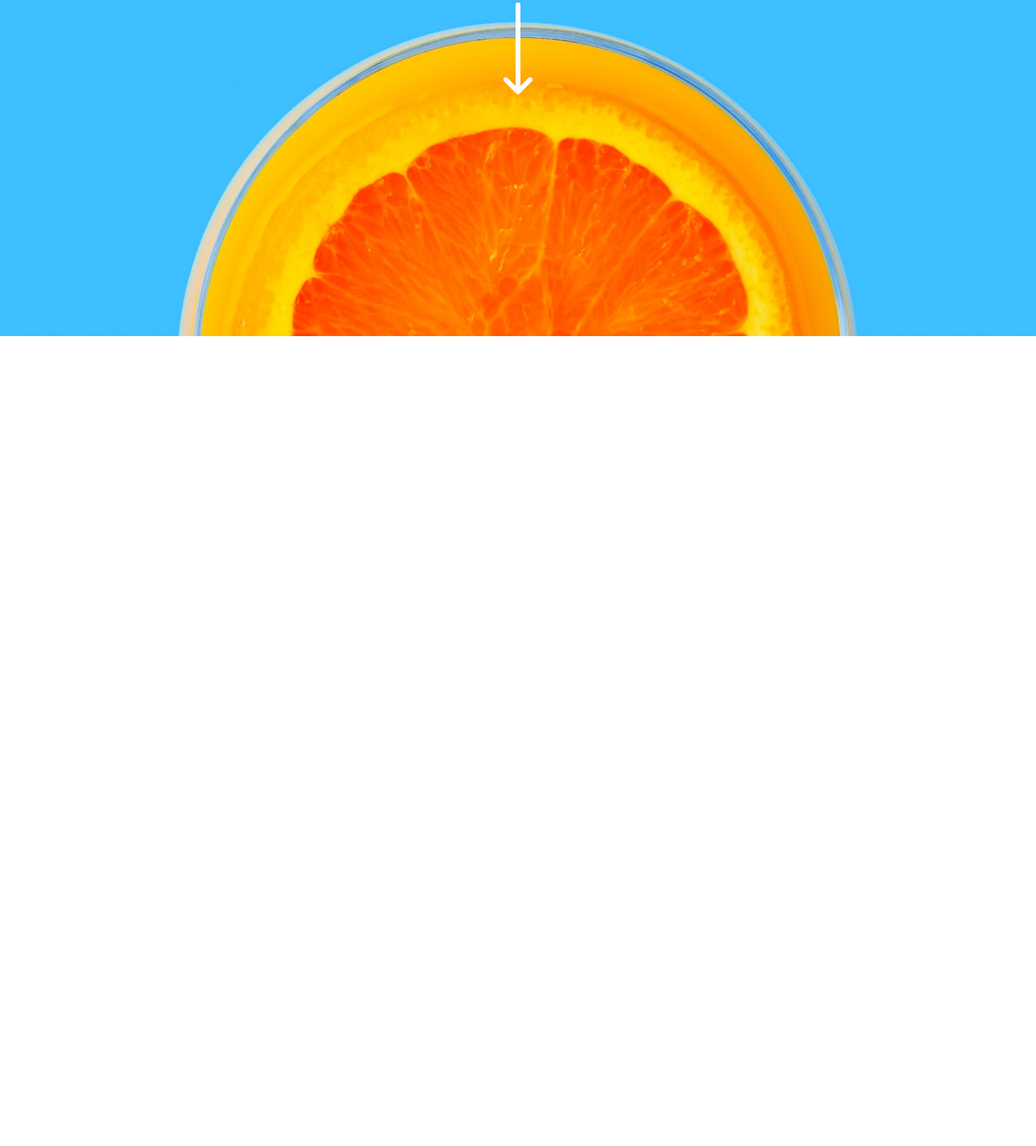
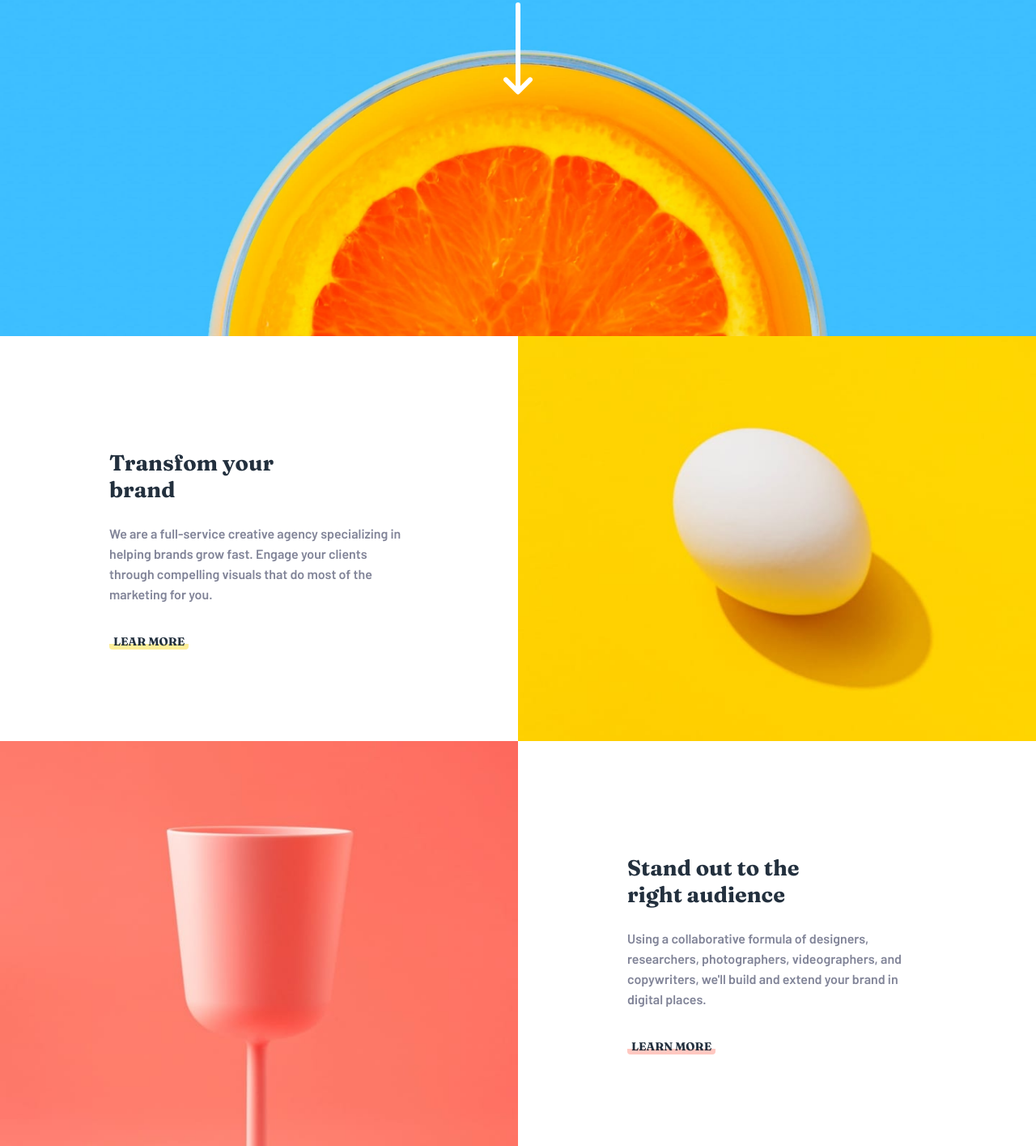
Before and after one commit to byRedHunter/landing-page-sunnyside, a plain HTML site: page index.html in a window 1280 px wide. Shown: the part 385-1800 px from the top of the page at 81% size. Before the commit the page ends 800 px from the top, so only its background shows below. Drawn offline with Linux system fonts and the light colour scheme.

Commit message:
termine la segunda parte del proyecto

```diff
--- a/assets/css/main.css
+++ b/assets/css/main.css
@@ -122,6 +122,52 @@ a {
 	text-align: center;
 	letter-spacing: 4px;
 }
+.cup,
+.egg{
+	width: 100%;
+	height: 100%;
+}
+.text-1,
+.text-2{
+	display: flex;
+	align-items: center;
+	flex-direction: column;
+	background-color: var(--color-light);
+	color: var(--color-dark-gray-blue);
+	padding: 50px 0px;
+}
+.img-1,
+.img-2{
+	display: flex;
+}
+.hero-two h2{
+	padding: 0px 50px 0px 50px;
+	text-align: center;
+	font-family: var(--font-title);
+	color: var(--color-dark-blue);
+}
+.hero-two p{
+	padding: 25px 20px 25px 20px;
+	font-size: 16px;
+	line-height: 25px;
+	text-align: center;
+}
+.hero-two span{
+	text-transform: uppercase;
+	color: var(--color-dark-blue);
+	font-family: var(--font-title);
+	font-size: 14px;
+	cursor: pointer;
+  	height: 0.5rem;
+	padding: 12px 5px;
+	border-radius: 4px;
+}
+.text-1 span{
+	border-bottom: 7px  solid hsla(51, 100%, 49%, 0.404);
+}
+.text-2 span{
+	border-bottom: 7px  solid hsla(7, 99%, 70%, 0.404);
+}
 @media screen and (min-width: 600px) {
 	.hero {
 		background-image: url('../images/desktop/image-header.jpg');
@@ -129,6 +175,21 @@ a {
 	}
 	.hero h1 {
 		margin-top: -10%;
+	}
+	.hero-egg{
+		background-color: var(--color-yellow);
+	}
+	.img-1,
+	.img-2{
+		display: flex;
+		justify-content: center;
+	}
+	.egg,
+	.cup{
+		width: 70%;
+	}
+	.hero-cup{
+		background-color: var(--color-red);
 	}
 }
 @media screen and (min-width: 800px) {
@@ -163,10 +224,54 @@ a {
 		font-size: 50px;
 		margin-top: -20%;
 	}
+	.hero-egg{
+		display: flex;
+		flex-direction: row-reverse;
+		max-height: 500px;
+	}
+	.hero-cup{
+		display: flex;
+		flex-direction: row;
+		max-height: 500px;
+	}
+	.egg,
+	.cup{
+		width: 100%;
+	}
+	.text-1,
+	.text-2{
+		max-width: 50%;
+		max-height: 50%;
+		padding: 70px;
+		align-items: flex-start;
+	}
+	.text-1 h2,
+	.text-2 h2{
+		width: 61%;
+	}
+	.hero-two h2,
+	.hero-two p{
+		padding: 40px 0px 0px 0px;
+		text-align: start;
+	}
+	.hero-two p{
+		padding: 25px 0px;
+	}
+	.hero-two span{
+		padding: 12px 5px;
+	}
 }
 @media screen and (min-width: 1000px) {
 	.header,
 	.hero {
 		padding: 0 8%;
 	}
+	.egg,
+	.cup{
+		width: 100%;
+	}
+	.text-1,
+	.text-2{
+		padding: 100px 135px;
+	}
 }
--- a/index.html
+++ b/index.html
@@ -59,8 +59,31 @@
 					</g>
 				</svg>
 			</section>
+			<section class="hero-two">
+				<div class="hero-egg">
+					<picture class="img-1">
+						<source srcset="./assets/images/desktop/image-transform.jpg" media="(min-width:600px)">
+						<img src="./assets/images/mobile/image-transform.jpg" alt="imagen-1" class="egg">
+					</picture>
+					<div class="text-1">
+					<h2>Transfom your brand</h2>
+					<p>We are a full-service creative agency specializing in helping brands grow fast. Engage your clients through compelling visuals that do most of the marketing for you.</p>
+					<span>lear more</span>
+					</div>
+				</div>
+				<div  class="hero-cup">
+					<picture class="img-2">
+						<source srcset="./assets/images/desktop/image-stand-out.jpg" media="(min-width:600px)">
+						<img src="./assets/images/mobile/image-stand-out.jpg" alt="imagen-1" class="cup">
+				</picture>
+					<div class="text-2">
+						<h2>Stand out to the right audience</h2>
+						<p>Using a collaborative formula of designers, researchers, photographers, videographers, and copywriters, we'll build and extend your brand in digital places.</p>
+						<span>learn more</span>
+					</div>
+				</div>
+			</section>
 		</main>
-
 		<script src="./assets/js/main.js"></script>
 	</body>
 </html>
```
